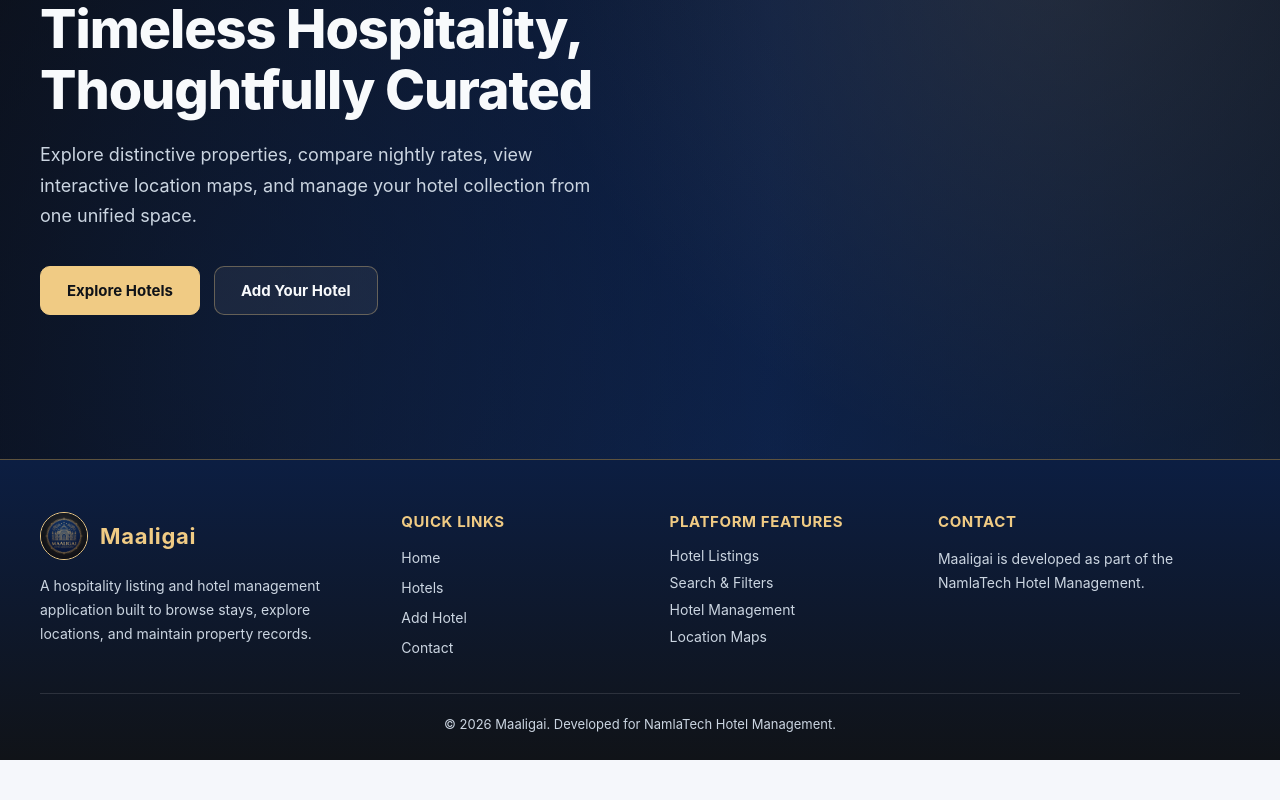
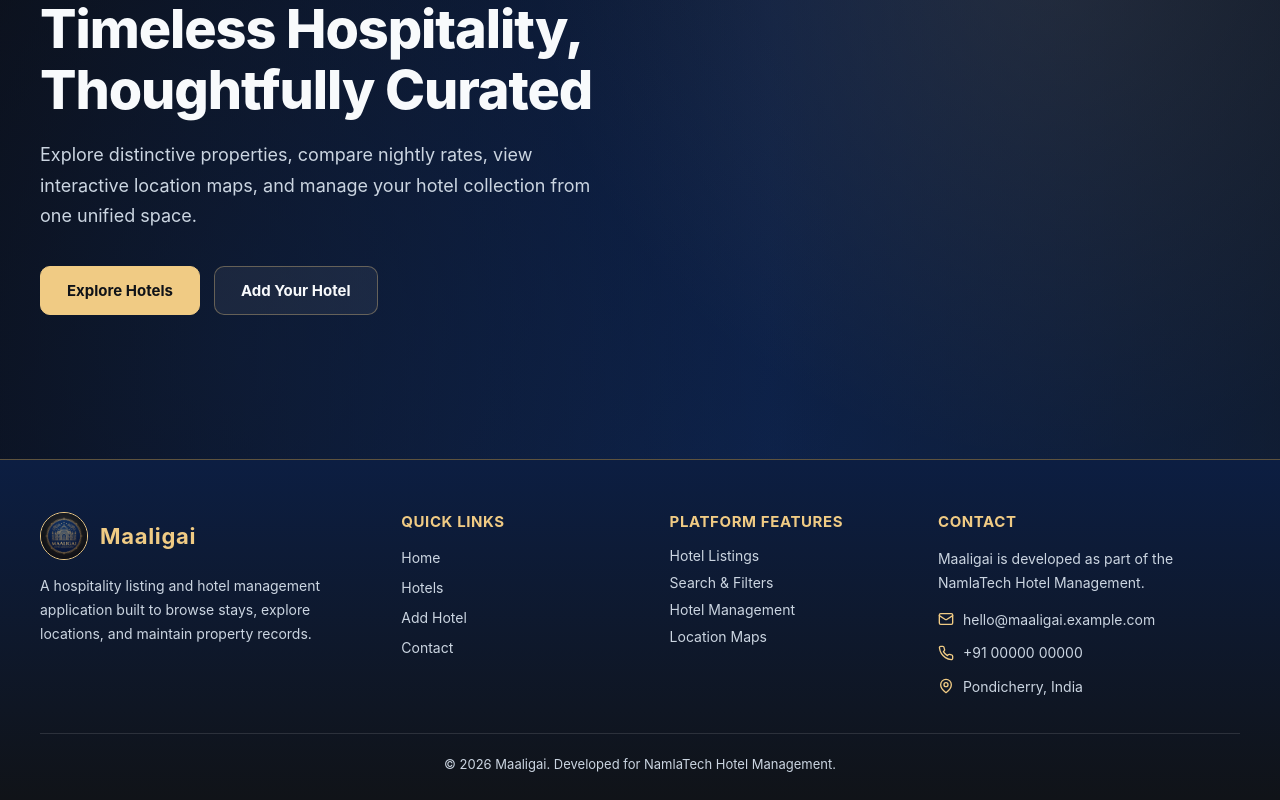
Before and after one commit to ram46-sde/namlatech-hotel-management, a React (Vite) app: page / in a window 1280 px wide. Shown: the part 296-1096 px from the top of the page. Before the commit the page ends 1056 px from the top, so only its background shows below. Built offline with nearby package versions, Linux system fonts and the light colour scheme.

Commit message:
enhance heading and footer and completed testing

```diff
--- a/src/App.css
+++ b/src/App.css
@@ -358,3 +358,58 @@
   flex: 1 0 auto;
   width: 100%;
 }
+
+/* Theme-aligned text styling for /hotels page header */
+.app-shell .page-header {
+  position: relative;
+  margin-bottom: 44px;
+  padding-bottom: 18px;
+}
+
+.app-shell .page-header::after {
+  content: "";
+  position: absolute;
+  left: 0;
+  bottom: 0;
+  width: 64px;
+  height: 3px;
+  border-radius: 999px;
+  background: linear-gradient(
+    90deg,
+    var(--brand-primary) 0%,
+    var(--brand-accent-hover) 100%
+  );
+}
+
+.app-shell .page-header .eyebrow {
+  margin: 0 0 10px;
+  color: var(--brand-primary);
+  font-size: 12px;
+  font-weight: 700;
+  letter-spacing: 2px;
+  text-transform: uppercase;
+}
+
+.app-shell .page-header h1 {
+  margin: 0;
+  color: var(--brand-secondary);
+  font-size: clamp(28px, 4vw, 40px);
+  font-weight: 800;
+  letter-spacing: -0.02em;
+  line-height: 1.15;
+}
+
+.app-shell .page-header .header-description {
+  margin: 10px 0 0;
+  max-width: 560px;
+  color: #475569;
+  font-size: 15px;
+  line-height: 1.6;
+}
+
+@media (max-width: 600px) {
+  .app-shell .page-header {
+    margin-bottom: 32px;
+    padding-bottom: 14px;
+  }
+}
--- a/src/components/Footer/Footer.css
+++ b/src/components/Footer/Footer.css
@@ -103,6 +103,47 @@
   scroll-margin-top: 90px;
 }
 
+.site-footer-contact-list {
+  display: flex;
+  flex-direction: column;
+  gap: 10px;
+  margin: 14px 0 0;
+  padding: 0;
+  list-style: none;
+}
+
+.site-footer-contact-item {
+  color: var(--brand-text-muted);
+  font-size: 14px;
+  line-height: 1.5;
+}
+
+.site-footer-contact-link,
+.site-footer-contact-location {
+  display: inline-flex;
+  align-items: center;
+  gap: 9px;
+  max-width: 100%;
+  color: var(--brand-text-muted);
+  text-decoration: none;
+  overflow-wrap: anywhere;
+  transition: color var(--brand-transition);
+}
+
+.site-footer-contact-link:hover {
+  color: var(--brand-accent);
+}
+
+.site-footer-contact-link:focus-visible {
+  outline: 2px solid var(--brand-accent);
+  outline-offset: 3px;
+}
+
+.site-footer-contact-icon {
+  color: var(--brand-accent);
+  flex-shrink: 0;
+}
+
 .site-footer-bottom {
   padding-top: 22px;
   text-align: center;
--- a/src/components/Footer/Footer.jsx
+++ b/src/components/Footer/Footer.jsx
@@ -2,6 +2,14 @@ import { Link } from "react-router";
 
 import maaligaiLogo from "../../assets/maaligai-logo.jpg";
 import "./Footer.css";
+
+// DEMO DATA: replace before production
+const DEMO_CONTACT = {
+  email: "hello@maaligai.example.com",
+  phoneDisplay: "+91 00000 00000",
+  phoneHref: "+91 1234567890",
+  location: "Pondicherry, India",
+};
 
 function Footer() {
   const currentYear = new Date().getFullYear();
@@ -93,6 +101,74 @@ function Footer() {
             <p className="site-footer-contact-text">
               Maaligai is developed as part of the NamlaTech Hotel Management.
             </p>
+
+            <ul className="site-footer-contact-list">
+              <li className="site-footer-contact-item">
+                <a
+                  href={`mailto:${DEMO_CONTACT.email}`}
+                  className="site-footer-contact-link"
+                >
+                  <svg
+                    className="site-footer-contact-icon"
+                    viewBox="0 0 24 24"
+                    width="16"
+                    height="16"
+                    fill="none"
+                    stroke="currentColor"
+                    strokeWidth="2"
+                    strokeLinecap="round"
+                    strokeLinejoin="round"
+                    aria-hidden="true"
+                  >
+                    <rect x="2" y="4" width="20" height="16" rx="2" />
+                    <path d="m22 7-8.97 5.7a1.94 1.94 0 0 1-2.06 0L2 7" />
+                  </svg>
+                  <span>{DEMO_CONTACT.email}</span>
+                </a>
+              </li>
+
+              <li className="site-footer-contact-item">
+                <a
+                  href={`tel:${DEMO_CONTACT.phoneHref}`}
+                  className="site-footer-contact-link"
+                >
+                  <svg
+                    className="site-footer-contact-icon"
+                    viewBox="0 0 24 24"
+                    width="16"
+                    height="16"
+                    fill="none"
+                    stroke="currentColor"
+                    strokeWidth="2"
+                    strokeLinecap="round"
+                    strokeLinejoin="round"
+                    aria-hidden="true"
+                  >
+                    <path d="M22 16.92v3a2 2 0 0 1-2.18 2 19.79 19.79 0 0 1-8.63-3.07 19.5 19.5 0 0 1-6-6 19.79 19.79 0 0 1-3.07-8.67A2 2 0 0 1 4.11 2h3a2 2 0 0 1 2 1.72 12.84 12.84 0 0 0 .7 2.81 2 2 0 0 1-.45 2.11L8.09 9.91a16 16 0 0 0 6 6l1.27-1.27a2 2 0 0 1 2.11-.45 12.84 12.84 0 0 0 2.81.7A2 2 0 0 1 22 16.92z" />
+                  </svg>
+                  <span>{DEMO_CONTACT.phoneDisplay}</span>
+                </a>
+              </li>
+
+              <li className="site-footer-contact-item site-footer-contact-location">
+                <svg
+                  className="site-footer-contact-icon"
+                  viewBox="0 0 24 24"
+                  width="16"
+                  height="16"
+                  fill="none"
+                  stroke="currentColor"
+                  strokeWidth="2"
+                  strokeLinecap="round"
+                  strokeLinejoin="round"
+                  aria-hidden="true"
+                >
+                  <path d="M20 10c0 6-8 12-8 12s-8-6-8-12a8 8 0 0 1 16 0Z" />
+                  <circle cx="12" cy="10" r="3" />
+                </svg>
+                <span>{DEMO_CONTACT.location}</span>
+              </li>
+            </ul>
           </div>
         </div>
 
```
